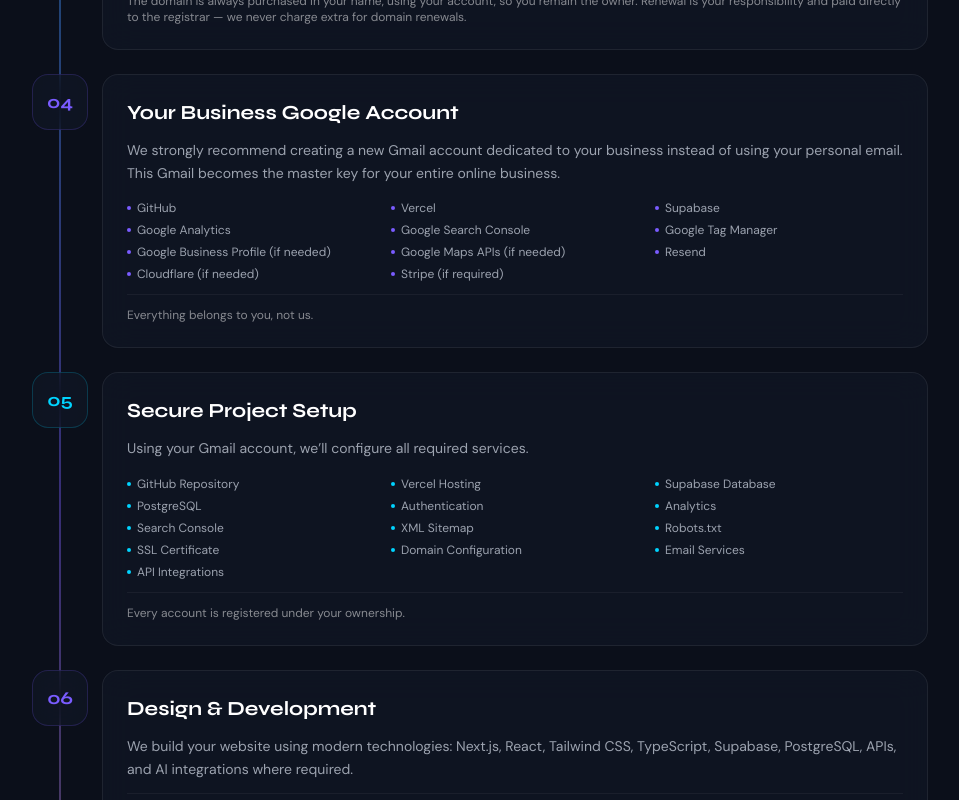
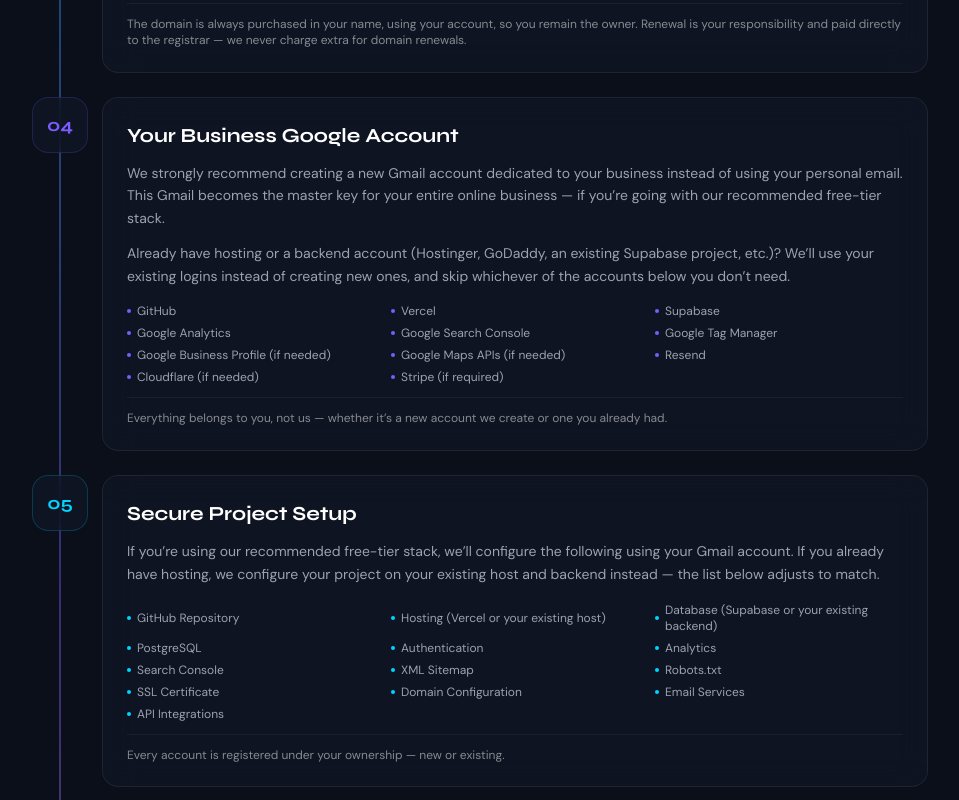
Before and after one commit to aliimranrauf-oss/CLAUDE_NEXTJS, a Next.js app: page /how-it-works in a window 1280 px wide. Shown: the part 1640-2440 px from the top of the page, without its empty margins (160-1119 px from the left). Built offline with nearby package versions, Linux system fonts and the light colour scheme.

Commit message:
Update ProcessSteps.tsx

```diff
--- a/components/how-it-works/ProcessSteps.tsx
+++ b/components/how-it-works/ProcessSteps.tsx
@@ -10,7 +10,7 @@
   consultation: {
     paragraphs: [
       'Every project begins with understanding your business. We\u2019ll discuss your business goals, the type of website you need (business, e-commerce, portfolio, SaaS, blog, and more), required features, design preferences, timeline, and budget.',
-      'Not sure what you need? No problem \u2014 we\u2019ll recommend the best solution based on your business.',
+      'We\u2019ll also ask whether you already have hosting or a backend you want to keep using \u2014 if so, we build for that. If not, we\u2019ll recommend the best free-tier stack for your business.',
     ],
   },
   payment: {
@@ -28,26 +28,29 @@
   },
   gmail: {
     paragraphs: [
-      'We strongly recommend creating a new Gmail account dedicated to your business instead of using your personal email. This Gmail becomes the master key for your entire online business.',
+      'We strongly recommend creating a new Gmail account dedicated to your business instead of using your personal email. This Gmail becomes the master key for your entire online business \u2014 if you\u2019re going with our recommended free-tier stack.',
+      'Already have hosting or a backend account (Hostinger, GoDaddy, an existing Supabase project, etc.)? We\u2019ll use your existing logins instead of creating new ones, and skip whichever of the accounts below you don\u2019t need.',
     ],
     list: [
       'GitHub', 'Vercel', 'Supabase', 'Google Analytics', 'Google Search Console',
       'Google Tag Manager', 'Google Business Profile (if needed)', 'Google Maps APIs (if needed)',
       'Resend', 'Cloudflare (if needed)', 'Stripe (if required)',
     ],
-    note: 'Everything belongs to you, not us.',
+    note: 'Everything belongs to you, not us \u2014 whether it\u2019s a new account we create or one you already had.',
   },
   setup: {
-    paragraphs: ['Using your Gmail account, we\u2019ll configure all required services.'],
+    paragraphs: [
+      'If you\u2019re using our recommended free-tier stack, we\u2019ll configure the following using your Gmail account. If you already have hosting, we configure your project on your existing host and backend instead \u2014 the list below adjusts to match.',
+    ],
     list: [
-      'GitHub Repository', 'Vercel Hosting', 'Supabase Database', 'PostgreSQL',
+      'GitHub Repository', 'Hosting (Vercel or your existing host)', 'Database (Supabase or your existing backend)', 'PostgreSQL',
       'Authentication', 'Analytics', 'Search Console', 'XML Sitemap',
       'Robots.txt', 'SSL Certificate', 'Domain Configuration', 'Email Services', 'API Integrations',
     ],
-    note: 'Every account is registered under your ownership.',
+    note: 'Every account is registered under your ownership \u2014 new or existing.',
   },
   development: {
-    paragraphs: ['We build your website using modern technologies: Next.js, React, Tailwind CSS, TypeScript, Supabase, PostgreSQL, APIs, and AI integrations where required.'],
+    paragraphs: ['We build your website using modern technologies: Next.js, React, Tailwind CSS, TypeScript, Supabase (or your existing backend), PostgreSQL, APIs, and AI integrations where required.'],
     note: 'Your source code is maintained in your private GitHub repository.',
   },
   testing: {
@@ -58,7 +61,7 @@
     ],
   },
   launch: {
-    paragraphs: ['After approval, we\u2019ll deploy your website.'],
+    paragraphs: ['After approval, we\u2019ll deploy your website to whichever hosting we set up together \u2014 your existing plan or our recommended free-tier stack.'],
     list: [
       'Live deployment', 'Domain connection', 'SSL certificate', 'Google Analytics',
       'Search Console', 'XML sitemap', 'Performance optimization',
@@ -68,10 +71,10 @@
   handover: {
     paragraphs: ['Once the project is completed, you receive full ownership of everything.'],
     list: [
-      'Gmail account', 'GitHub repository', 'Vercel project', 'Supabase project',
+      'Gmail account (if created for the project)', 'GitHub repository', 'Hosting project (Vercel or your existing host)', 'Backend/database project (Supabase or your existing backend)',
       'Database', 'Source code', 'Google Analytics', 'Search Console', 'Domain access', 'Documentation (if applicable)',
     ],
-    note: 'For security, we recommend changing your Gmail password immediately after handover and enabling Two-Factor Authentication (2FA). From that point on, you have complete control over your website and accounts.',
+    note: 'For security, we recommend changing your account passwords immediately after handover and enabling Two-Factor Authentication (2FA) wherever available. From that point on, you have complete control over your website and accounts.',
   },
 }
 
```
